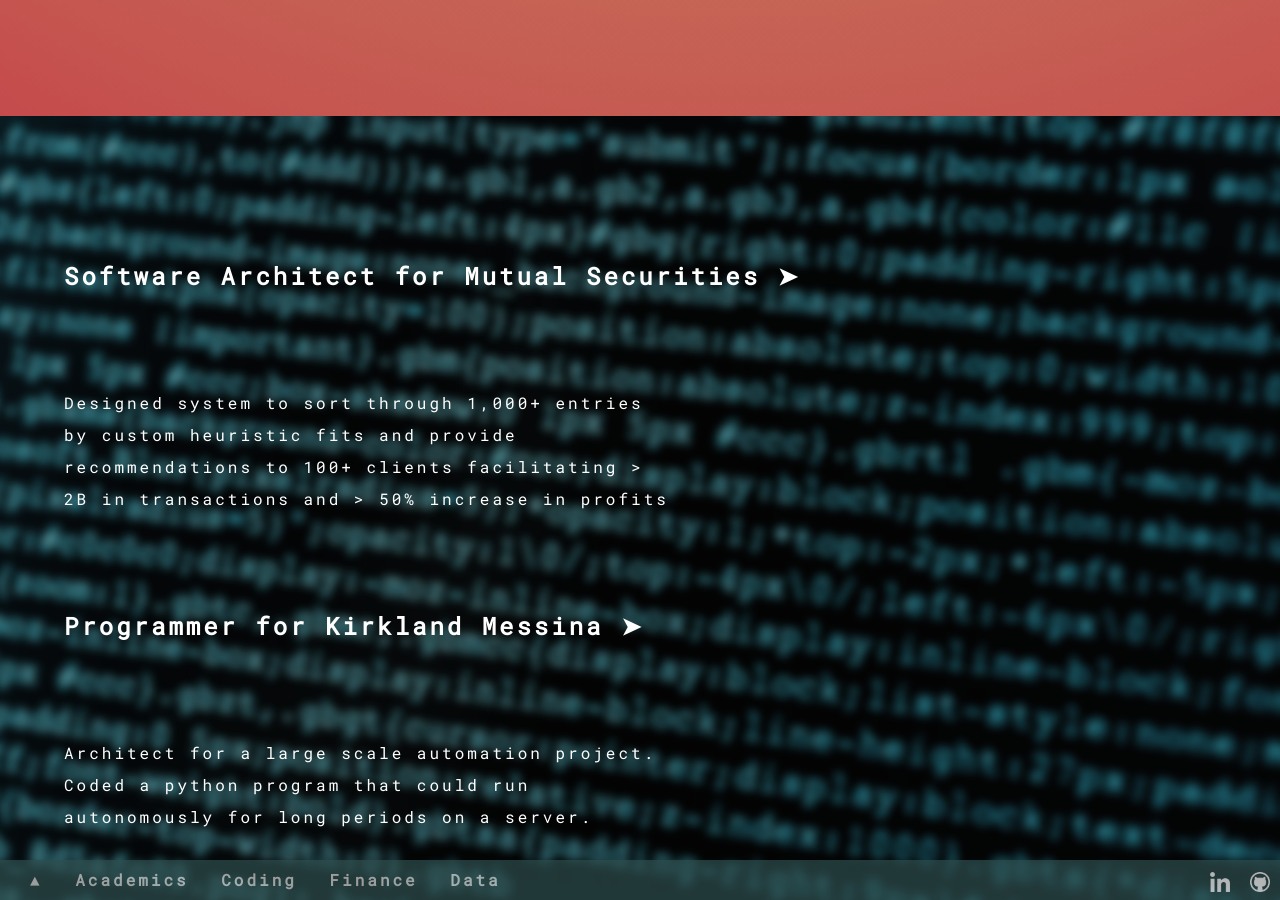
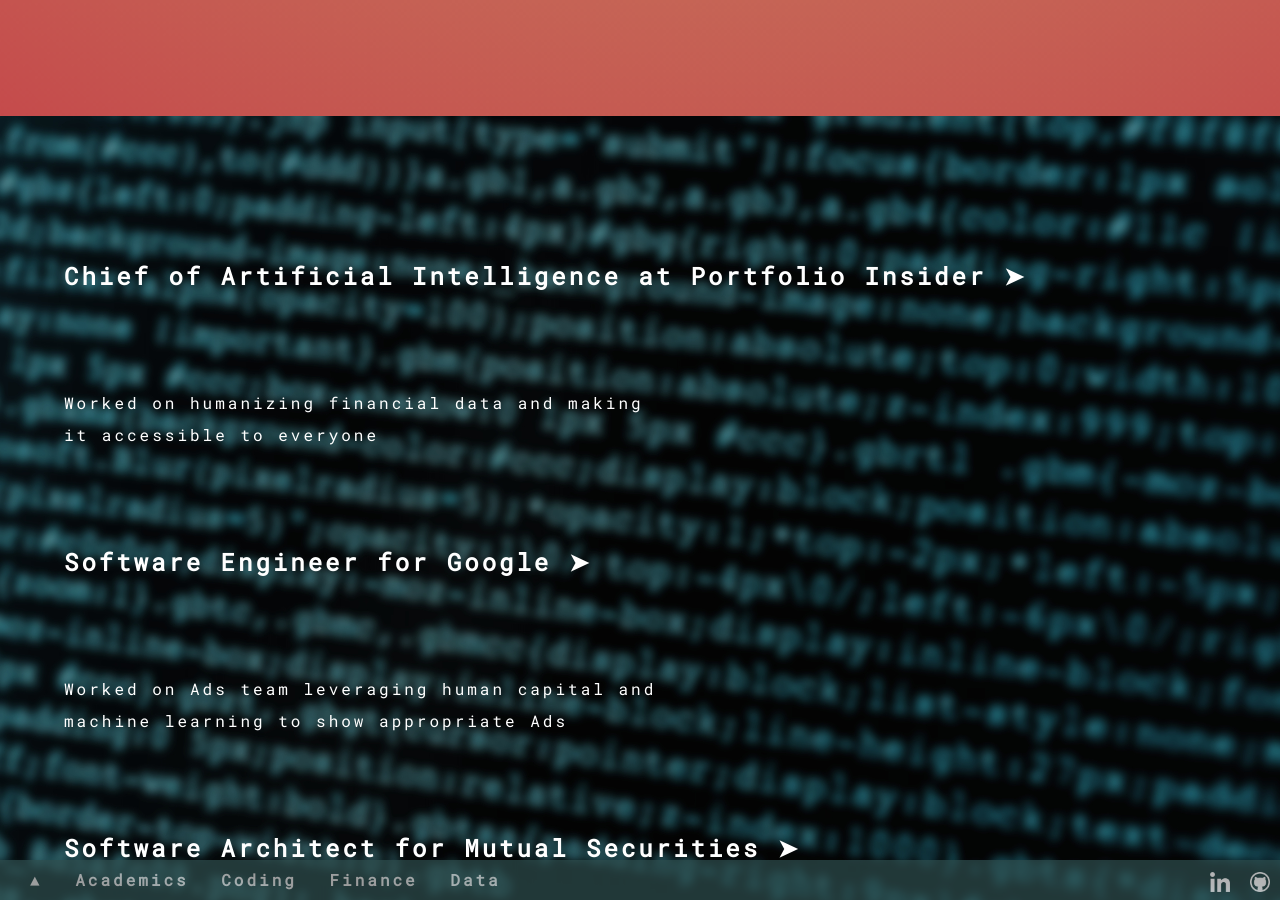
Before and after one commit to nmits/nmits.github.io, a Jekyll site: the page built from index.html, in a window 1280 px wide and 900 px high, scrolled down 3529 px. Built offline with Jekyll 4.4.1, drawn with Linux system fonts in a browser that asks for light colours; nearby versions of some CDN libraries; some of the changed text lies outside the part shown.

Commit message:
Update default.html
Updating content

```diff
--- a/_layouts/default.html
+++ b/_layouts/default.html
@@ -61,6 +61,16 @@
             <div class="titles"><h1>Coding</h1></div>
         <div class = "ContentBox CodingText">
             <br><br>
+            <h2><a href="http://www.portfolioinsider.com/" target="_blank">Chief of Artificial Intelligence at Portfolio Insider ➤</a></h2>
+            <br>
+            <p>
+                Worked on humanizing financial data and making it accessible to everyone
+            </p><br>
+            <h2><a href="http://www.google.com/" target="_blank">Software Engineer for Google ➤</a></h2>
+            <br>
+            <p>
+                Worked on Ads team leveraging human capital and machine learning to show appropriate Ads
+            </p><br>
             <h2><a href="http://www.mutualsecurities.com/" target="_blank">Software Architect for Mutual Securities ➤</a></h2>
             <br>
             <p>
@@ -110,6 +120,13 @@
             </div>
         <div class = "ContentBox FinanceText">
             <br><br>
+            <h2><a href="http://www.portfolioinsider.com/" target="_blank">Head of Investor Relations at Portfolio Insider ➤</a></h2>
+            <br>
+            <p>
+                Worked on venture capital and investor relations
+            </p><br>
+            <h2><a href="http://www.google.com/" target="_blank">Software Engineer for Google ➤</a></h2>
+            <br>
             <h2><a href="http://www.mutualsecurities.com/" target="_blank">Software Architect for Mutual Securities ➤</a></h2>
             <br>
             <p>
@@ -157,6 +174,11 @@
             </div>
         <div class = "ContentBox DataText">
             <br><br>
+            <h2><a href="http://www.google.com/" target="_blank">Software Engineer for Google ➤</a></h2>
+            <br>
+            <p>
+                Worked on Ads team leveraging human capital and machine learning to show appropriate Ads
+            </p><br>
             <h2><a href="http://www.mutualsecurities.com/" target="_blank">Software Architect for Mutual Securities ➤</a></h2>
             <br>
             <p>
```
